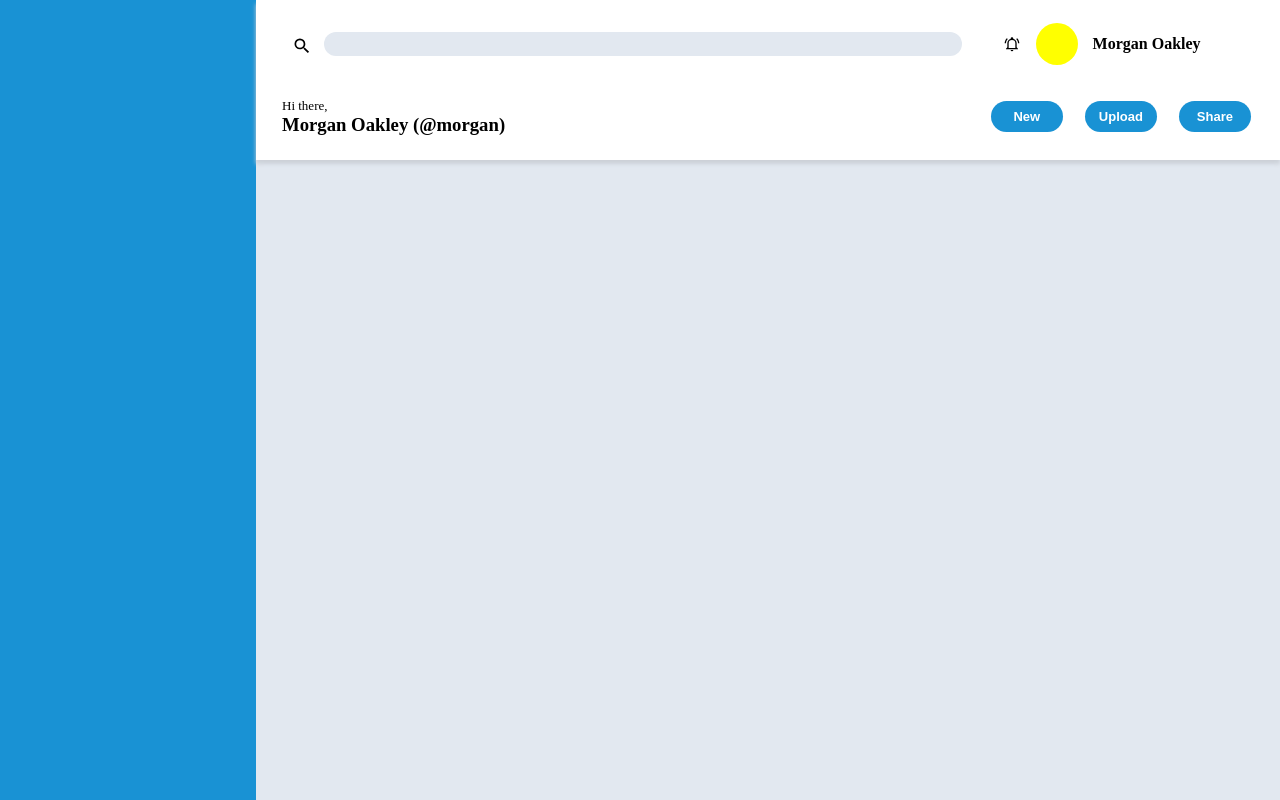
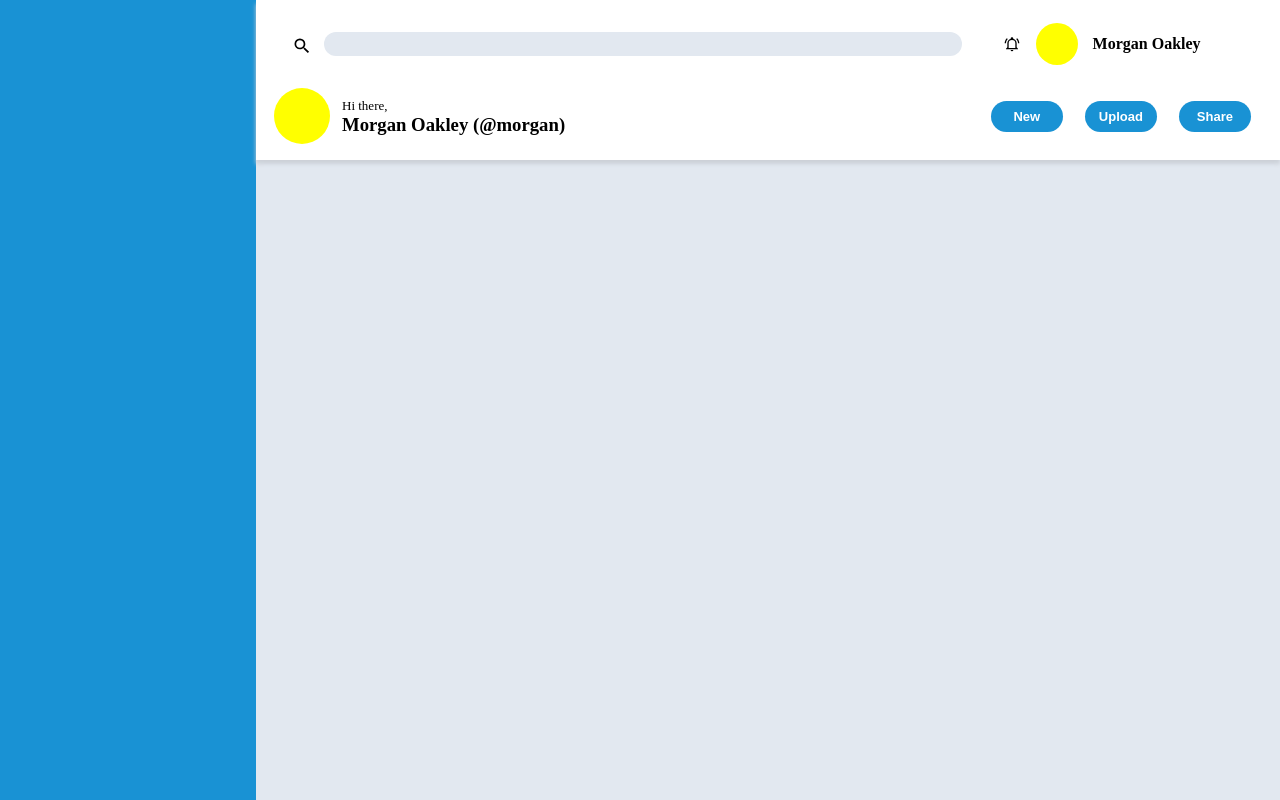
Before and after one commit to Benard-Kiplangat/ordins_admin_dashboard, a plain HTML site: page index.html in a window 1280 px wide. Drawn offline with Linux system fonts and the light colour scheme.

Commit message:
updated header content

```diff
--- a/index.css
+++ b/index.css
@@ -39,7 +39,7 @@ header > div {
     align-items: center;
 }
 
-.row1 .left {
+.row1 .left, .row2 .left {
     display: grid;
     grid-template-columns: 50px 1fr;
     align-items: center;
@@ -96,7 +96,7 @@ header > div {
 }
 
 .row2 .left .user-info {
-    padding-left: 8px;
+    margin-left: 18px;
 }
 
 .row2 .left .user-info span {
```
